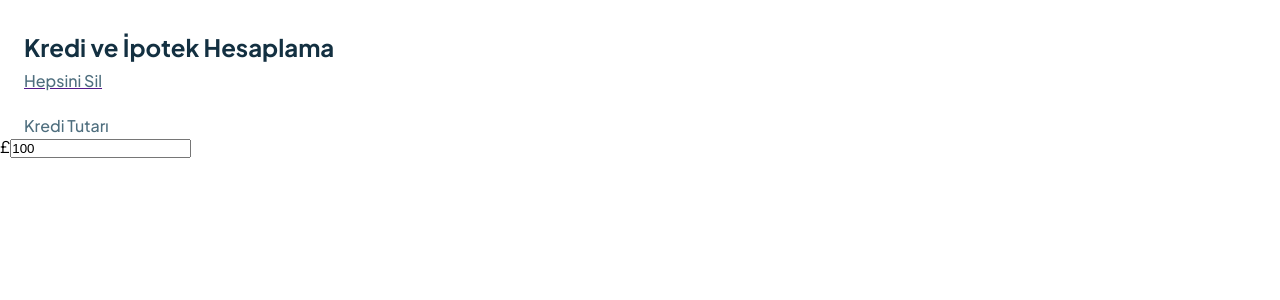
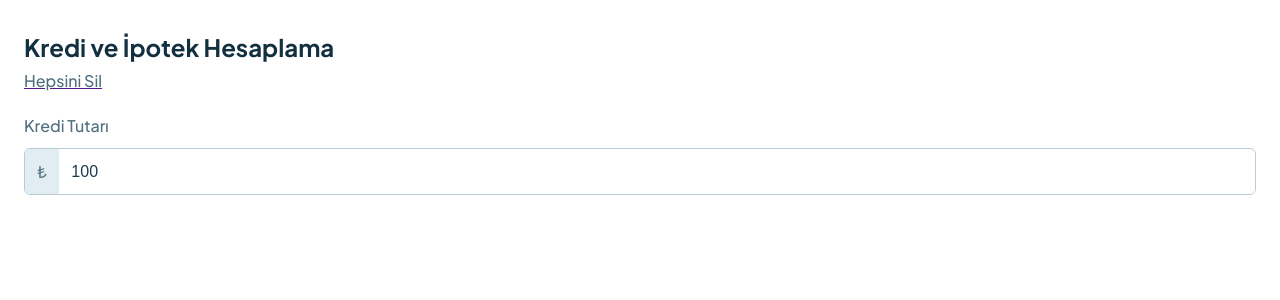
Before and after one commit to dursunkokturk/Front-End-School-React-JS-Project-Loan-And-Mortgage-Calculator-App-V3, a React (Vite) app: page / in a window 1280 px wide. Shown: the top 300 px of the page. Built offline with nearby package versions, Linux system fonts and the light colour scheme.

Commit message:
src klasoru icindeki app.jsx component icindeki container div'i icinde main alanina eklenen input elementi islemleri tamamlandi, app.css dosyasinda css duzenlemesi yapildi

```diff
--- a/src/App.css
+++ b/src/App.css
@@ -30,4 +30,32 @@ body {
   font-weight: 500;
   margin-left: 24px;
   color: #4E6E7E;
+  margin-bottom: 12px;
 }
+
+.input-box {
+  display: flex;
+  align-items: center;
+  border: 1px solid #b8ccd6;
+  border-radius: 6px;
+  overflow: hidden;
+  background: white;
+  margin-inline: 24px;
+}
+
+.input-box input {
+  flex: 1;
+  padding: 12px;
+  border: none;
+  outline: none;
+  font-size: 16px;
+  color: #1f3b4d;
+}
+
+.prefix,
+.suffix {
+  background: #e2edf3;
+  padding: 12px;
+  color: #5a7d8a;
+  font-weight: 500;
+}
--- a/src/App.jsx
+++ b/src/App.jsx
@@ -10,10 +10,12 @@ export default function App() {
           <a href=""><h4>Hepsini Sil</h4></a>
         </header>
         <main className='main'>
-          <h4>Kredi Tutarı</h4>
-          <div className="input-box">
-            <span className="prefix">£</span>
-            <input type="text" defaultValue={100.000}/>
+          <div className="form-group">
+            <h4>Kredi Tutarı</h4>
+            <div className="input-box">
+              <span className="prefix">₺</span>
+              <input type="text" defaultValue={100.000} />
+            </div>
           </div>
         </main>
       </div>
```
